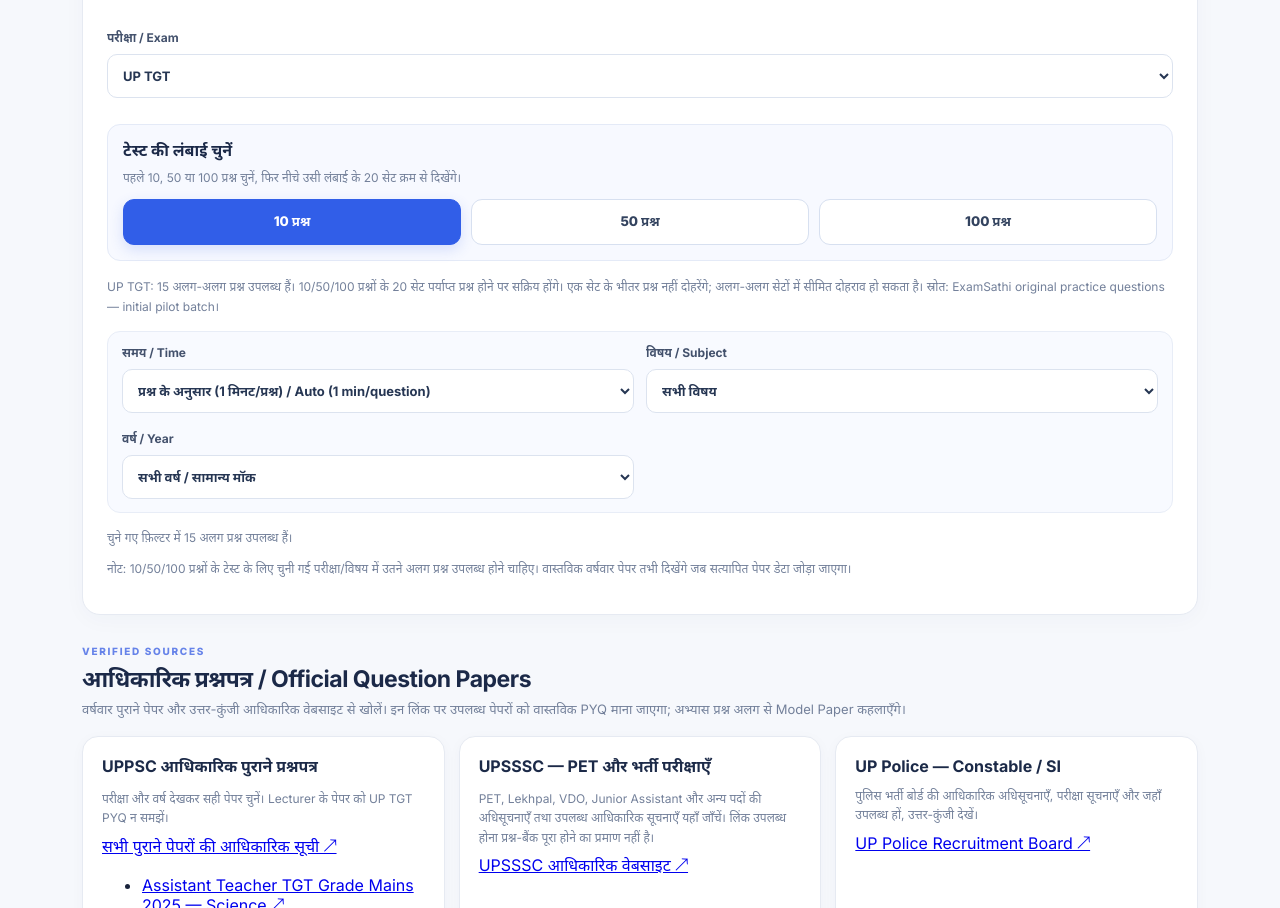
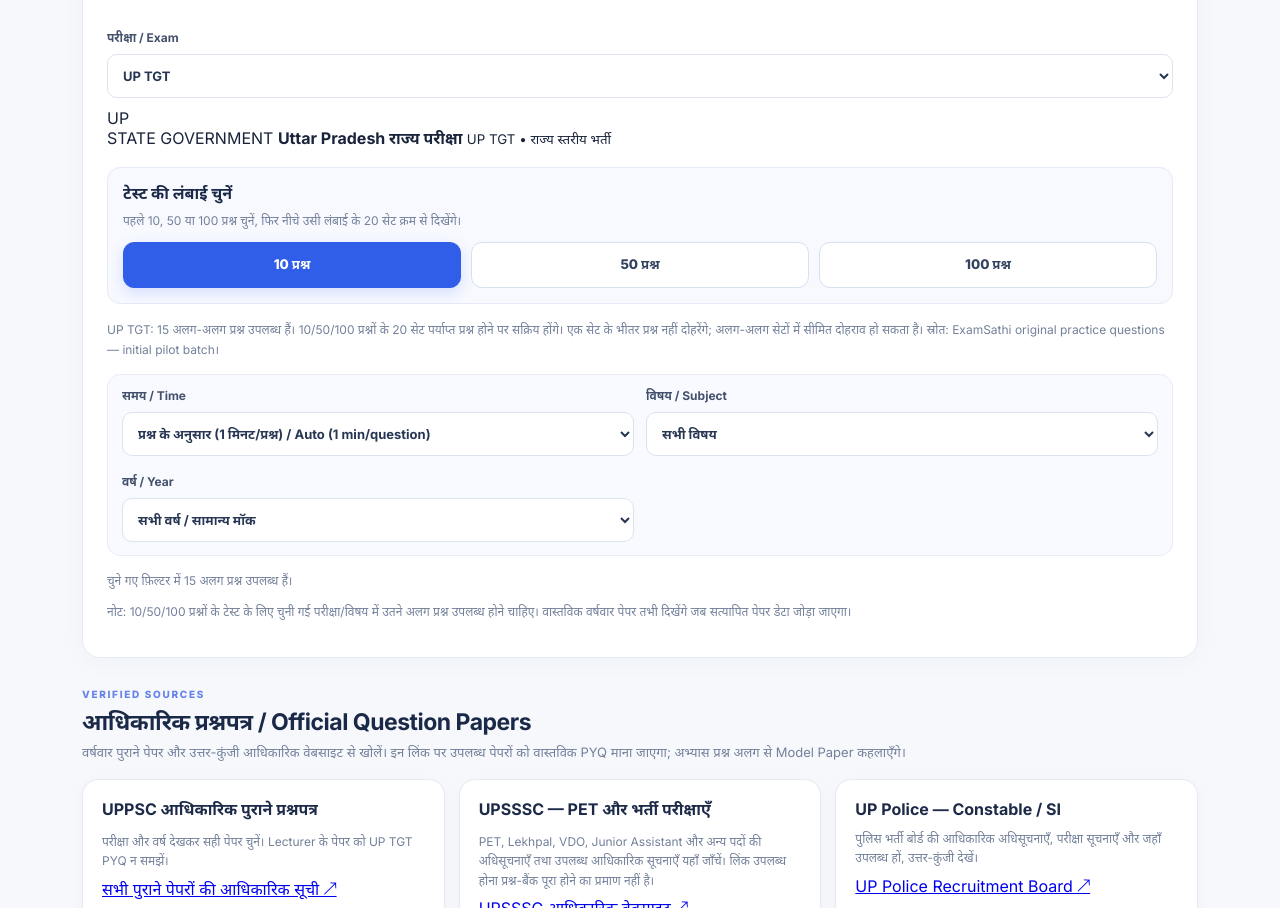
Before and after one commit to examsathi-pwa/examsathi-pwa, a plain HTML site: page index.html in a window 1280 px wide. Shown: the part 1153-2061 px from the top of the page. Drawn offline with Linux system fonts and the light colour scheme.

Commit message:
Add exam identity logo display to selector

```diff
--- a/index.html
+++ b/index.html
@@ -135,6 +135,15 @@
       <label>परीक्षा / Exam
         <select id="examSelect"></select>
       </label>
+    </div>
+
+    <div class="exam-identity" id="examIdentity" aria-live="polite">
+      <div class="exam-identity-logo identity-state">UP</div>
+      <div class="exam-identity-copy">
+        <span class="exam-identity-kind">STATE GOVERNMENT</span>
+        <strong class="exam-identity-title">उत्तर प्रदेश राज्य परीक्षा</strong>
+        <small class="exam-identity-subtitle">UP TGT • राज्य स्तरीय भर्ती</small>
+      </div>
     </div>
 
     <div class="set-length-panel">
```
